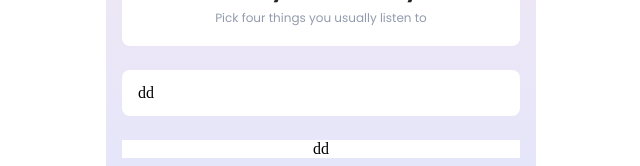
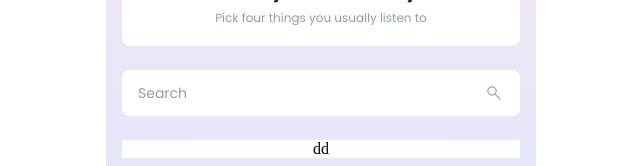
Before and after one commit to DAON-SJSU/layered.frontend, a React (Vite) app: page /choicePreference in a window 1280 px wide. Shown: the part 245-411 px from the top of the page, without its empty margins (319-959 px from the left). Built offline with nearby package versions, Linux system fonts and the light colour scheme.

Commit message:
feat :: searchBar 추가

```diff
--- a/src/pages/choicePreference/index.tsx
+++ b/src/pages/choicePreference/index.tsx
@@ -18,7 +18,11 @@ const ChoicePreference = () => {
                         <_.TextBoxP>Pick four things you usually listen to</_.TextBoxP>
                     </_.TextBox>
                 </_.MusicSelectBox>
-                <_.SearchBar>dd</_.SearchBar>
+
+                <_.SearchBar>
+                    <_.TextInput type='text' placeholder='Search'></_.TextInput>
+                    <span className="material-symbols-outlined" style={_.searchIcon}>search</span>
+                </_.SearchBar>
                 <_.ListBar>dd</_.ListBar>
                 <_.SubText>Your playlist changes with your style.</_.SubText>
             </_.Container>
--- a/src/pages/choicePreference/style.ts
+++ b/src/pages/choicePreference/style.ts
@@ -101,3 +101,26 @@ export const TextBoxP = styled.p`
     font-weight: 400;
     line-height: 130%;
 `
+
+export const TextInput = styled.input`
+    font-family: Poppins;
+    font-size: 14px;
+    font-style: normal;
+    font-weight: 400;
+    width:100%;
+    border: none;
+    outline: none;
+    background: transparent;
+    line-height: 18px;
+    &::placeholder {
+        color: var(--Text-Text-30);
+    }
+`
+
+export const searchIcon = {
+    color: 'var(--Text-Text-30)',
+    fontSize: '20px',
+    fontStyle: 'normal',
+    fontWeight: '300',
+    lineHeight: '100%'
+}
```
